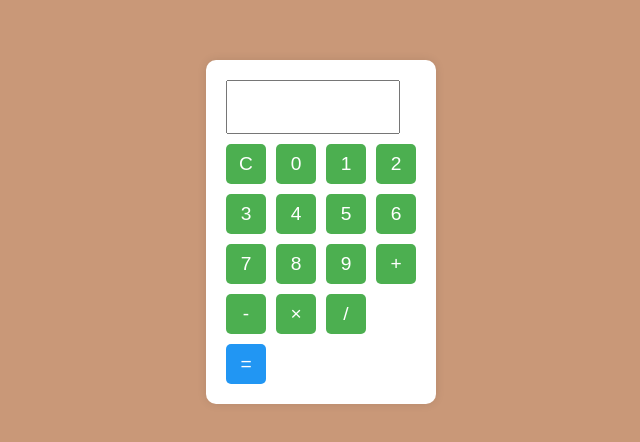
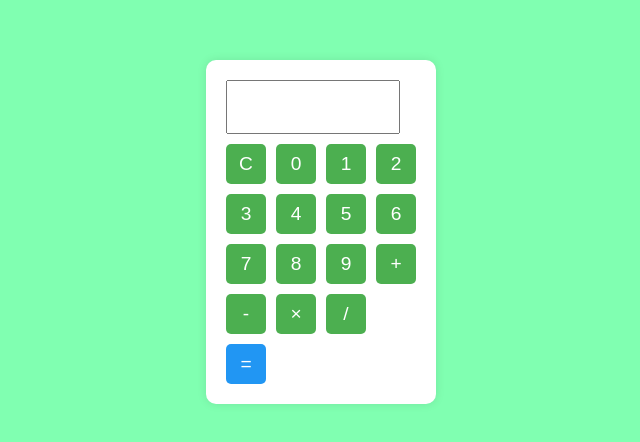
Before and after one commit to mariiX0/FirstProject, a plain HTML site: page index.html in a window 1280 px wide. Shown: the part 176-618 px from the top of the page, without its empty margins (319-959 px from the left). Drawn offline with Linux system fonts and the light colour scheme.

Commit message:
background color changed

```diff
--- a/style.css
+++ b/style.css
@@ -4,7 +4,7 @@ body {
       justify-content: center;
       align-items: center;
       height: 100vh;
-      background-color: #a34e1693;
+      background-color: #6affa3d8;
     }
     .calculator {
       background-color: white;
```
